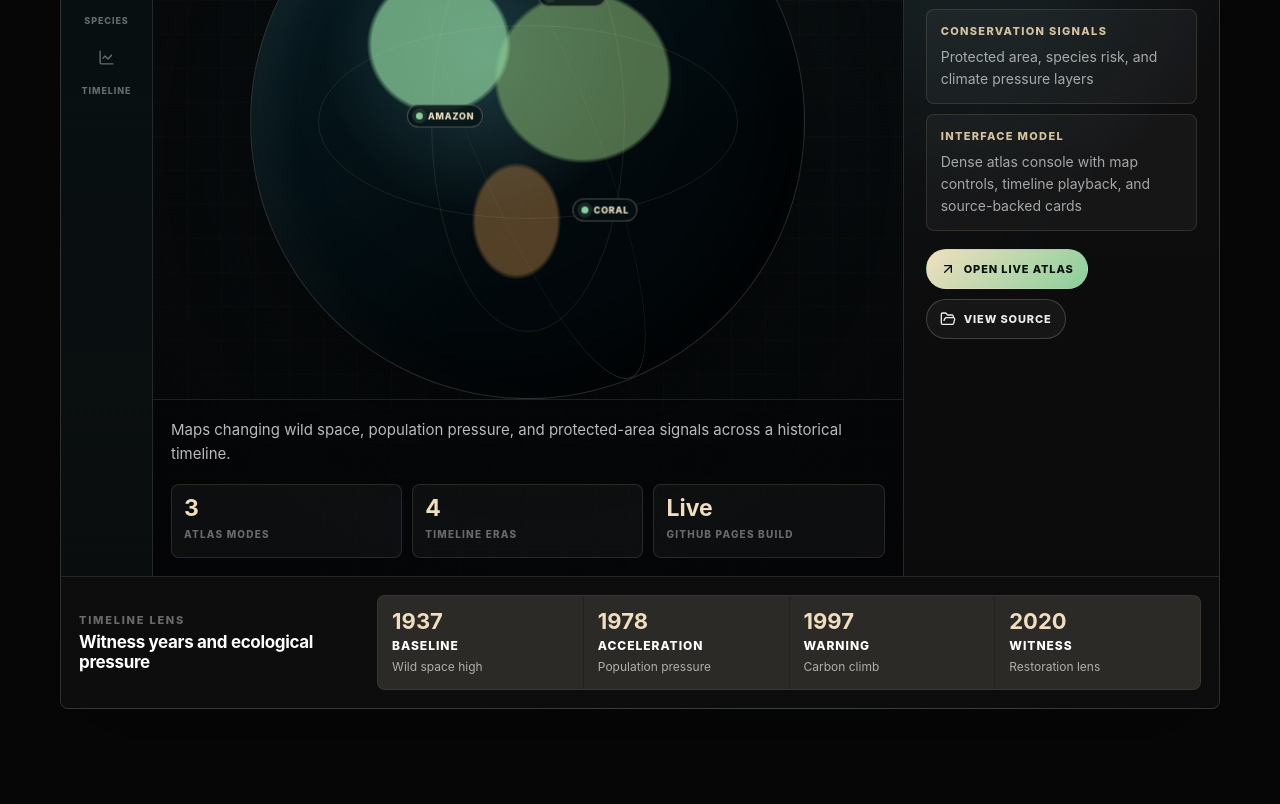
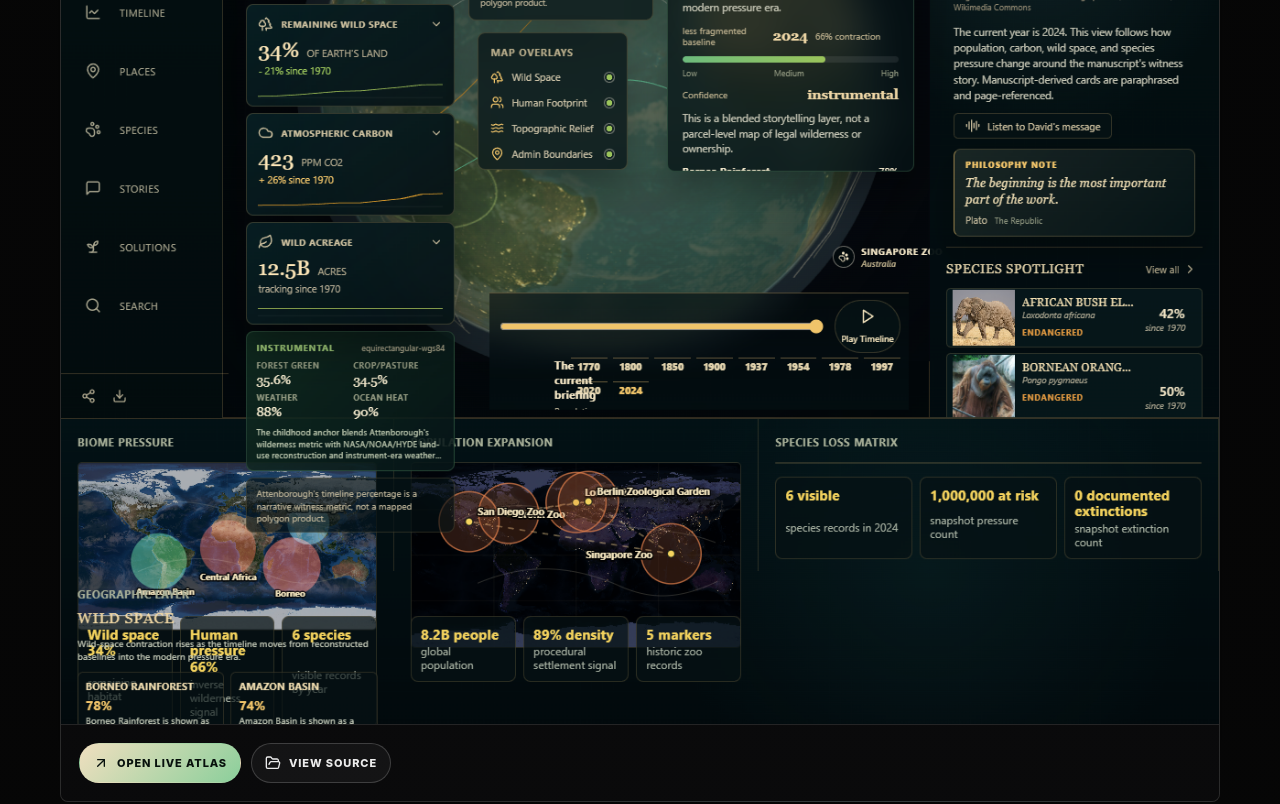
Before and after one commit to grogusungjinwoo/PatrickOttleyPortfolio, a React (Vite) app: page / in a window 1280 px wide. Shown: the part 10740-11544 px from the top of the page. Built offline with nearby package versions, Linux system fonts and the light colour scheme.

Commit message:
feat: use static atlas preview image

```diff
--- a/src/App.css
+++ b/src/App.css
@@ -922,6 +922,37 @@
   box-shadow: 0 30px 90px rgba(0, 0, 0, 0.3);
 }
 
+.planet-preview-shell.planet-preview-static {
+  display: grid;
+  grid-template-columns: 1fr;
+  grid-template-rows: auto auto;
+  gap: 0;
+  background:
+    radial-gradient(circle at 70% 8%, rgba(79, 146, 155, 0.16), transparent 24rem),
+    rgba(255, 255, 255, 0.045);
+}
+
+.planet-preview-image-link {
+  display: block;
+  overflow: hidden;
+  color: inherit;
+  text-decoration: none;
+}
+
+.planet-preview-image {
+  display: block;
+  width: 100%;
+  height: auto;
+  background: rgba(5, 5, 6, 0.7);
+}
+
+.planet-preview-static .planet-preview-actions {
+  margin-top: 0;
+  padding: 18px;
+  border-top: 1px solid var(--line);
+  background: rgba(5, 5, 6, 0.52);
+}
+
 .planet-preview-rail {
   display: grid;
   grid-template-rows: auto 1fr;
--- a/src/App.tsx
+++ b/src/App.tsx
@@ -184,47 +184,7 @@
 const lifeProject = {
   liveUrl: 'https://grogusungjinwoo.github.io/David-Attenborough-s-Life-On-Our-Planet/',
   sourceUrl: 'https://github.com/grogusungjinwoo/David-Attenborough-s-Life-On-Our-Planet',
-  modes: [
-    {
-      label: 'Wild space',
-      icon: Mountain,
-      status: 'Habitat pressure scan',
-      detail: 'Maps changing wild space, population pressure, and protected-area signals across a historical timeline.',
-    },
-    {
-      label: 'Species',
-      icon: Network,
-      status: 'Species risk lens',
-      detail: 'Surfaces conservation stories, extinction pressure, and recovery signals through a compact intelligence panel.',
-    },
-    {
-      label: 'Timeline',
-      icon: LineChart,
-      status: 'Timeline lens',
-      detail: 'Connects Attenborough witness years to shifts in population, carbon, biodiversity, and wild-space coverage.',
-    },
-  ],
-  stats: [
-    { value: '3', label: 'Atlas modes' },
-    { value: '4', label: 'Timeline eras' },
-    { value: 'Live', label: 'GitHub Pages build' },
-  ],
-  timeline: [
-    { year: '1937', label: 'Baseline', metric: 'Wild space high' },
-    { year: '1978', label: 'Acceleration', metric: 'Population pressure' },
-    { year: '1997', label: 'Warning', metric: 'Carbon climb' },
-    { year: '2020', label: 'Witness', metric: 'Restoration lens' },
-  ],
-  signals: [
-    {
-      title: 'Conservation signals',
-      value: 'Protected area, species risk, and climate pressure layers',
-    },
-    {
-      title: 'Interface model',
-      value: 'Dense atlas console with map controls, timeline playback, and source-backed cards',
-    },
-  ],
+  imageUrl: `${baseUrl}assets/life-on-our-planet-atlas.png`,
 }
 
 const writingSamples = [
@@ -361,7 +321,6 @@
 function App() {
   const activeSection = useActiveSection(sectionIds)
   const reduceMotion = useReducedMotion()
-  const [activePlanetMode, setActivePlanetMode] = useState(lifeProject.modes[0])
 
   return (
     <main className="portfolio-shell">
@@ -631,74 +590,15 @@
         title="Life On Our Planet atlas"
         intro="A portfolio-native preview of an ecological timeline and conservation interface inspired by the David Attenborough witness-statement project."
       >
-        <div className="planet-preview-shell" role="region" aria-label="Life On Our Planet atlas preview">
-          <aside className="planet-preview-rail" aria-label="Atlas preview modes">
-            <div className="planet-preview-brand">
-              <span>Life</span>
-              <strong>Atlas</strong>
-            </div>
-            <div className="planet-preview-modes">
-              {lifeProject.modes.map(({ icon: Icon, label, status, detail }) => {
-                const isActive = activePlanetMode.label === label
-
-                return (
-                  <button
-                    key={label}
-                    type="button"
-                    className={isActive ? 'is-active' : undefined}
-                    aria-pressed={isActive}
-                    onClick={() => setActivePlanetMode({ icon: Icon, label, status, detail })}
-                  >
-                    <Icon size={17} aria-hidden="true" />
-                    <span>{label}</span>
-                  </button>
-                )
-              })}
-            </div>
-          </aside>
-
-          <div className="planet-preview-stage">
-            <div className="planet-preview-toolbar">
-              <span>Atlas status</span>
-              <strong>{activePlanetMode.status}</strong>
-            </div>
-            <div className="planet-preview-world" aria-hidden="true">
-              <span className="planet-preview-gridline" />
-              <span className="planet-preview-pin planet-preview-pin-a">Amazon</span>
-              <span className="planet-preview-pin planet-preview-pin-b">Arctic</span>
-              <span className="planet-preview-pin planet-preview-pin-c">Coral</span>
-            </div>
-            <div className="planet-preview-readout">
-              <p>{activePlanetMode.detail}</p>
-              <div className="planet-preview-stats" aria-label="Life On Our Planet atlas metrics">
-                {lifeProject.stats.map((stat) => (
-                  <div key={stat.label}>
-                    <strong>{stat.value}</strong>
-                    <span>{stat.label}</span>
-                  </div>
-                ))}
-              </div>
-            </div>
-          </div>
-
-          <aside className="planet-preview-panel" aria-label="Atlas intelligence panel">
-            <div className="planet-preview-panel-heading">
-              <span>Witness panel</span>
-              <h3>Attenborough project interface</h3>
-              <p>
-                A public build that turns environmental history into a searchable, layered console for exploring
-                pressure, loss, and restoration.
-              </p>
-            </div>
-            <div className="planet-preview-signal-list">
-              {lifeProject.signals.map((signal) => (
-                <article key={signal.title}>
-                  <span>{signal.title}</span>
-                  <p>{signal.value}</p>
-                </article>
-              ))}
-            </div>
-            <div className="planet-preview-actions">
+        <div className="planet-preview-shell planet-preview-static" role="region" aria-label="Life On Our Planet atlas preview">
+          <a className="planet-preview-image-link" href={lifeProject.liveUrl} target="_blank" rel="noreferrer">
+            <img
+              src={lifeProject.imageUrl}
+              alt="Static preview of the Life On Our Planet atlas interface"
+              className="planet-preview-image"
+            />
+          </a>
+          <div className="planet-preview-actions" aria-label="Life On Our Planet project links">
             <a href={lifeProject.liveUrl} target="_blank" rel="noreferrer">
               <ArrowUpRight size={16} aria-hidden="true" />
               Open live atlas
@@ -707,23 +607,6 @@
               <FolderOpen size={16} aria-hidden="true" />
               View source
             </a>
-            </div>
-          </aside>
-
-          <div className="planet-preview-timeline" aria-label="Timeline lens">
-            <div className="planet-preview-timeline-heading">
-              <span>Timeline lens</span>
-              <strong>Witness years and ecological pressure</strong>
-            </div>
-            <div className="planet-preview-timeline-track">
-              {lifeProject.timeline.map((era) => (
-                <article key={era.year}>
-                  <strong>{era.year}</strong>
-                  <span>{era.label}</span>
-                  <small>{era.metric}</small>
-                </article>
-              ))}
-            </div>
           </div>
         </div>
       </Section>
```
Also changed, not shown: public/assets/life-on-our-planet-atlas.png (added). Lines whose indentation alone changed are shown as unchanged.
